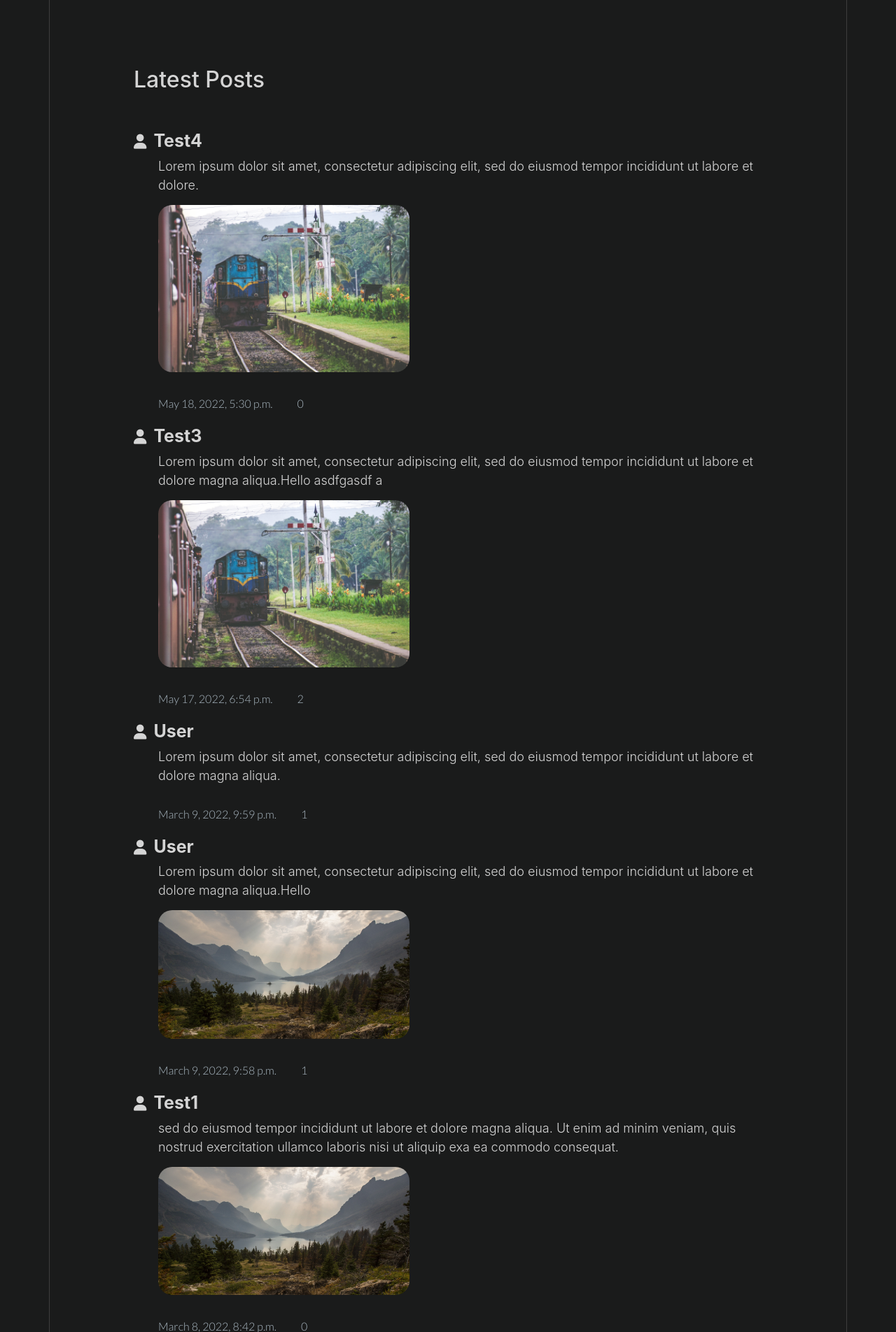
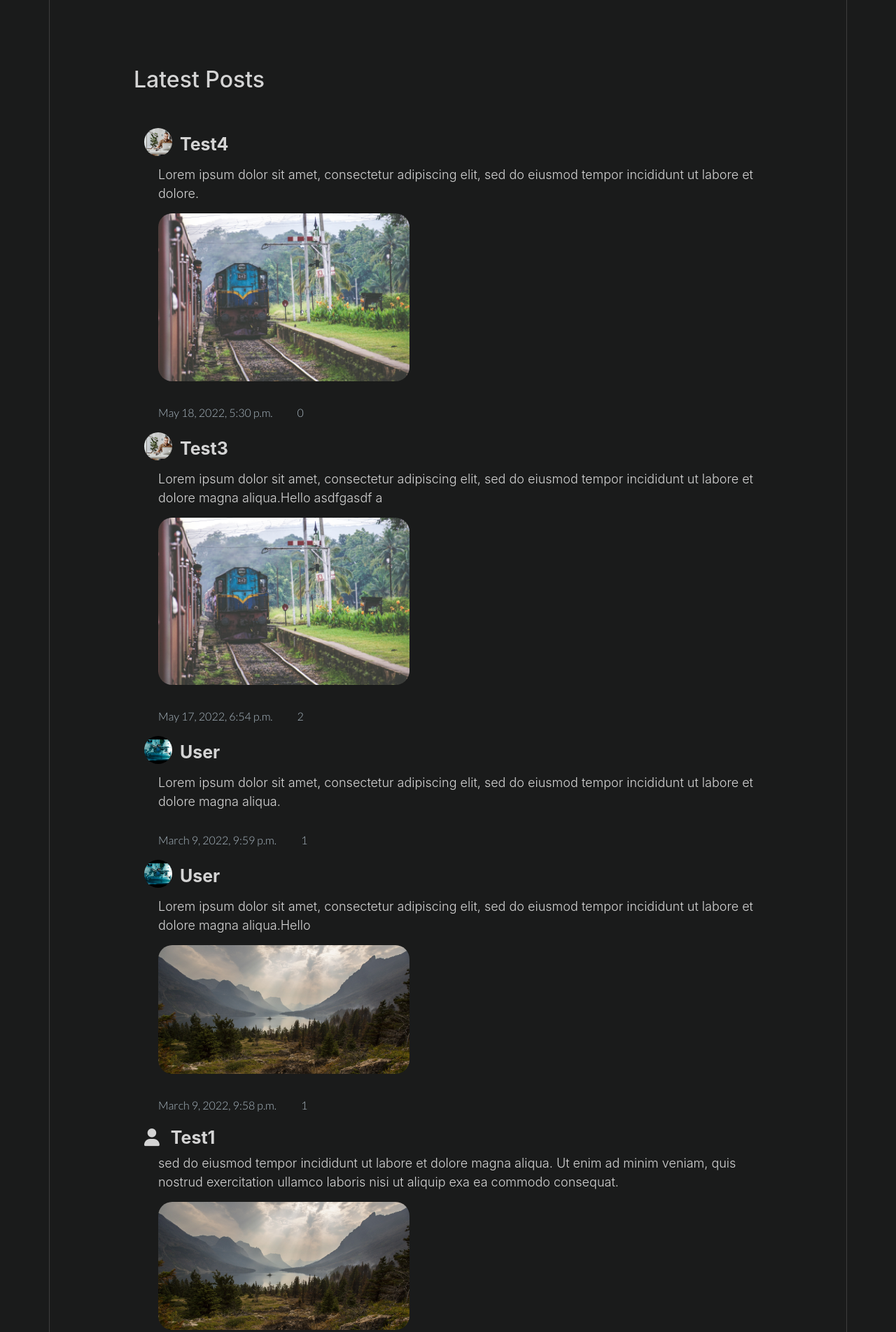
Before and after one commit to sudoharshita16/Social-Network, a Django app: page / in a window 1280 px wide. Shown: the part 56-1960 px from the top of the page at 70% size. Run offline with Django 3.2, Linux system fonts and the light colour scheme; data comes from the database, SQL or seed files in the repository; both versions use the stored data as it was after the commit; parts of the project's set-up code (start-up, migrations or seed data) failed here and were passed over; some libraries are stand-ins or nearby versions.

Commit message:
add profile pic in user posts

```diff
--- a/network/project4/network/static/network/styles.css
+++ b/network/project4/network/static/network/styles.css
@@ -156,8 +156,16 @@ html,body
   }
 
 
+  .profilePicSide {
+    width: 40px;
+    border-radius: 50%;
+    margin-right: 5px;
+    margin-bottom: 10px;
+  }
+
+
   .fa-user {
-    font-size: 21px;
+    font-size: 25px;
     margin-right: 10px;
   }
   /* .li_item:hover {
--- a/network/project4/network/templates/network/index.html
+++ b/network/project4/network/templates/network/index.html
@@ -65,7 +65,22 @@
     <ul class="li_parent">
     {% for entry in entries %}
         <li style="" class="li_item">
-          <a href="{% url 'profile' entry.user.id %}" class="user_name"><i class="fa-solid fa-user"></i>{{entry.user|title }}</a><br>
+          {% comment %} <a href="{% url 'profile' entry.user.id %}" class="user_name">
+            <i class="fa-solid fa-user"></i>{{entry.user|title }}</a> {% endcomment %}
+
+
+            <a href="{% url 'profile' entry.user.id %}" class="col-sm-3 user_name">
+              {% if entry.user.profile.profile_pic %}
+              <img src="{{entry.user.profile.profile_pic.url}}" class="profilePicSide" alt="img">
+              {% else %}
+              <i class="fa-solid fa-user"></i>
+              {% endif %}
+              {{entry.user|title }}
+            </a>
+            <br>
+            {% comment %} <h1>
+              {{entry.user.profile.bio}}                well this worked, i was not expecting this
+            </h1> {% endcomment %}
               <div class="view_one">
                 <div class = "para lead" >{{entry.data}}</div>
                 {% if  entry.post_image%}
```
Also changed, not shown: network/project4/db.sqlite3.
